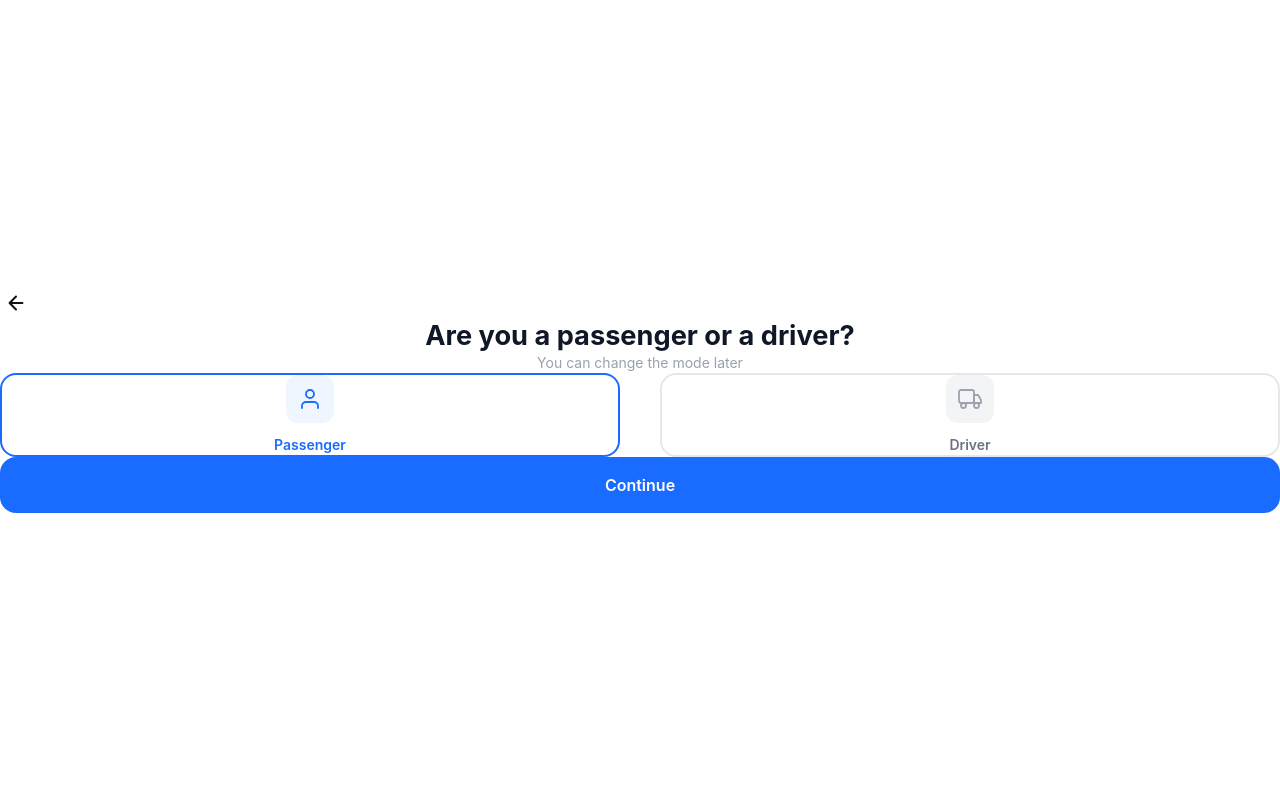
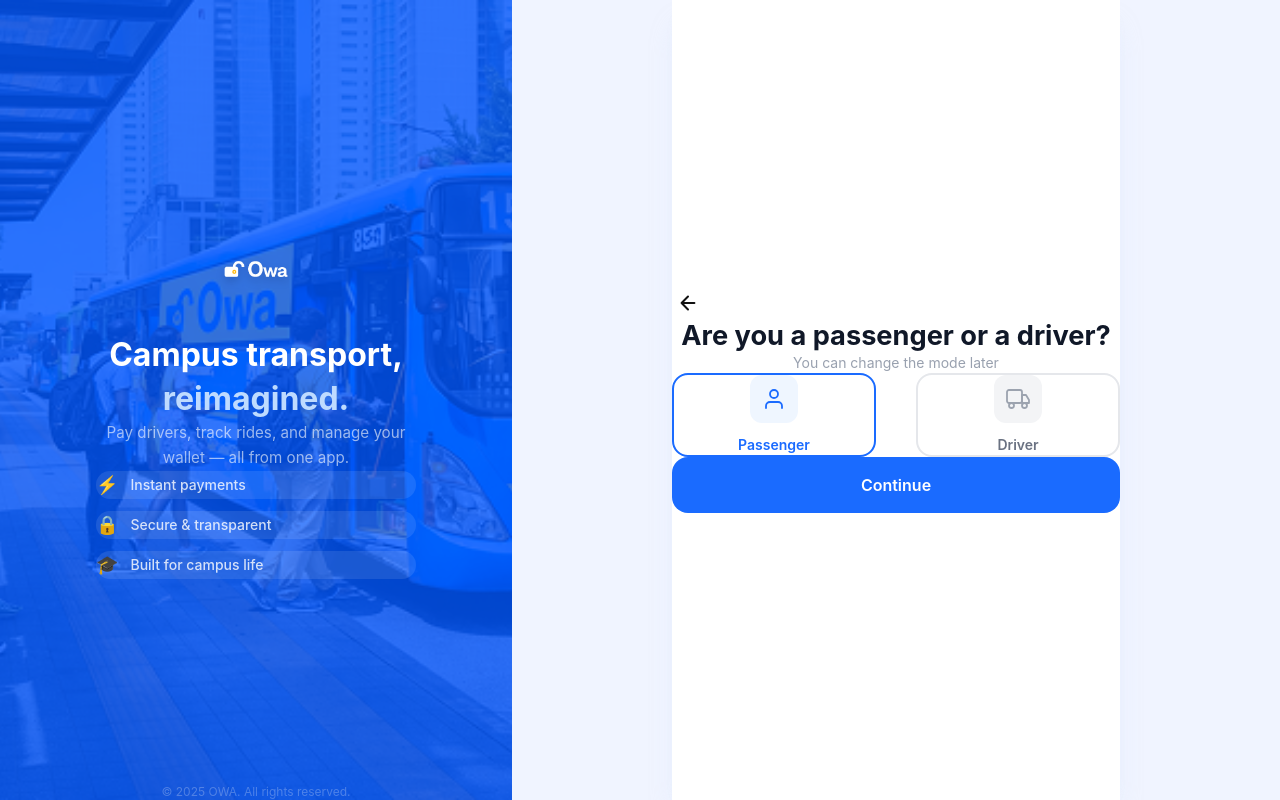
Before and after one commit to JOSEPH-ONOFIOK/OWA-APP, a React (Vite) app: page /role in a window 1280 px wide. Built offline with nearby package versions, Linux system fonts and the light colour scheme.

Commit message:
onboarding resizing

```diff
--- a/src/App.jsx
+++ b/src/App.jsx
@@ -1,4 +1,4 @@
-import { BrowserRouter, Routes, Route, Navigate } from 'react-router-dom'
+import { BrowserRouter, Routes, Route, Navigate, useLocation } from 'react-router-dom'
 import SplashScreen from './pages/SplashScreen'
 import Onboarding from './pages/Onboarding'
 import Login from './pages/Login'
@@ -11,10 +11,70 @@ import ResetPassword from './pages/ResetPassword'
 import CheckEmail from './pages/CheckEmail'
 import CreatePassword from './pages/CreatePassword'
 import WelcomeLoading from './pages/WelcomeLoading'
+import logoMark from './assets/images/Full Logo Mark 1 1.png'
+import heroBg from './assets/images/Rectangle 1 (4).png'
+
+const FULL_BLEED = ['/', '/onboarding', '/welcome', '/welcome-back']
+
+function Layout({ children }) {
+  const { pathname } = useLocation()
+
+  if (FULL_BLEED.includes(pathname)) return <>{children}</>
+
+  return (
+    <div className="flex min-h-screen bg-[#f0f4ff]">
+      {/* Brand panel — desktop only */}
+      <div className="hidden lg:flex lg:w-[44%] xl:w-[40%] sticky top-0 h-screen flex-col overflow-hidden bg-[#0057FF]">
+        <img
+          src={heroBg}
+          alt=""
+          className="absolute inset-0 w-full h-full object-cover object-center opacity-20 pointer-events-none"
+        />
+        <div className="relative z-10 flex flex-col items-center justify-center flex-1 px-14 text-center">
+          <img src={logoMark} alt="OWA" className="w-24 mb-10 drop-shadow-lg" />
+          <h2 className="text-white text-[2rem] font-bold leading-snug mb-4">
+            Campus transport,<br />
+            <span className="text-blue-200">reimagined.</span>
+          </h2>
+          <p className="text-white/60 text-[0.95rem] leading-relaxed max-w-xs">
+            Pay drivers, track rides, and manage your wallet — all from one app.
+          </p>
+
+          {/* Feature pills */}
+          <div className="flex flex-col gap-3 mt-10 w-full max-w-xs">
+            {[
+              { icon: '⚡', label: 'Instant payments' },
+              { icon: '🔒', label: 'Secure & transparent' },
+              { icon: '🎓', label: 'Built for campus life' },
+            ].map(({ icon, label }) => (
+              <div key={label} className="flex items-center gap-3 bg-white/10 rounded-2xl px-4 py-3">
+                <span className="text-lg">{icon}</span>
+                <span className="text-white/80 text-sm font-medium">{label}</span>
+              </div>
+            ))}
+          </div>
+        </div>
+        <div className="relative z-10 pb-6 text-center text-white/25 text-xs">
+          © 2025 OWA. All rights reserved.
+        </div>
+      </div>
+
+      {/* Content panel */}
+      <div className="flex-1 flex flex-col overflow-y-auto bg-white lg:bg-transparent">
+        <div className="flex-1 flex justify-center lg:items-center lg:py-8">
+          <div className="w-full max-w-md lg:bg-white lg:rounded-3xl lg:shadow-xl lg:shadow-blue-100/50 lg:mx-4">
+            {children}
+          </div>
+        </div>
+      </div>
+    </div>
+  )
+}
 
 function App() {
   return (
     <BrowserRouter>
+      <Layout>
         <Routes>
           <Route path="/" element={<SplashScreen />} />
           <Route path="/onboarding" element={<Onboarding />} />
@@ -31,6 +91,7 @@ function App() {
           <Route path="/welcome-back" element={<WelcomeLoading />} />
           <Route path="*" element={<Navigate to="/" replace />} />
         </Routes>
+      </Layout>
     </BrowserRouter>
   )
 }
--- a/src/index.css
+++ b/src/index.css
@@ -7,7 +7,7 @@
 }
 
 html, body, #root {
-  height: 100%;
+  min-height: 100%;
   width: 100%;
   font-family: 'Inter', sans-serif;
 }
--- a/src/pages/Onboarding.jsx
+++ b/src/pages/Onboarding.jsx
@@ -143,13 +143,6 @@ export default function Onboarding() {
         </p>
       </div>
 
-      {/* Inset border frame — sits on top of everything, non-interactive */}
-      <div
-        className="absolute inset-0 pointer-events-none rounded-4xl"
-        style={{
-          boxShadow: 'inset 0 0 0 2px rgba(255,255,255,0.12), inset 0 0 40px rgba(0,0,0,0.25)',
-        }}
-      />
     </div>
   )
 }
--- a/src/pages/UserRoleSelection.jsx
+++ b/src/pages/UserRoleSelection.jsx
@@ -6,7 +6,7 @@ export default function UserRoleSelection() {
   const navigate = useNavigate()
 
   return (
-    <div className="w-full bg-white flex flex-col items-center justify-center px-5 pt-12 pb-10" style={{ height: '100vh' }}>
+    <div className="w-full bg-white flex flex-col items-center justify-center px-5 pt-12 pb-10" style={{ minHeight: '100dvh' }}>
 
       {/* Plain arrow back — no background box */}
       <button
```
Lines whose indentation alone changed are shown as unchanged.
